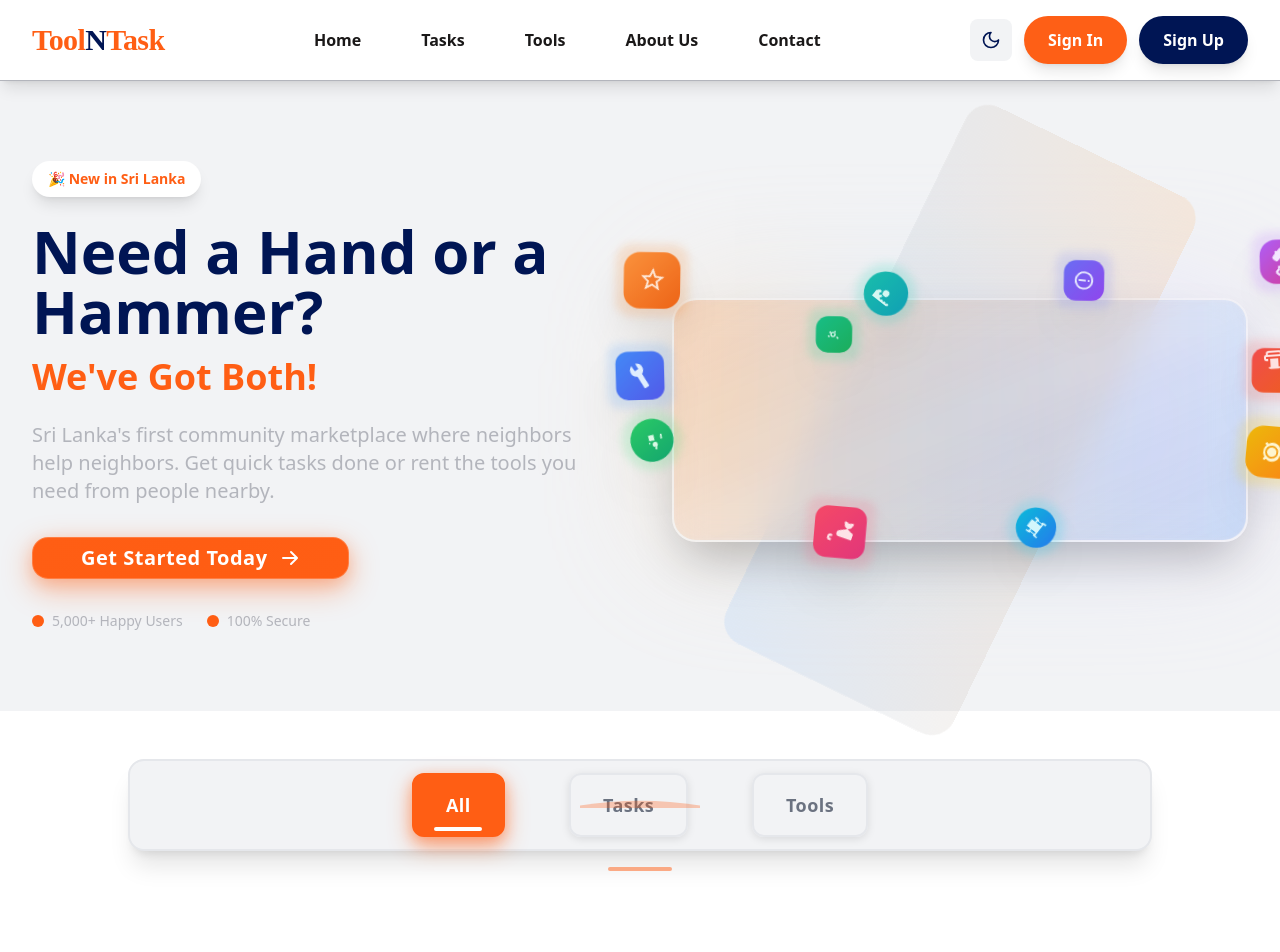
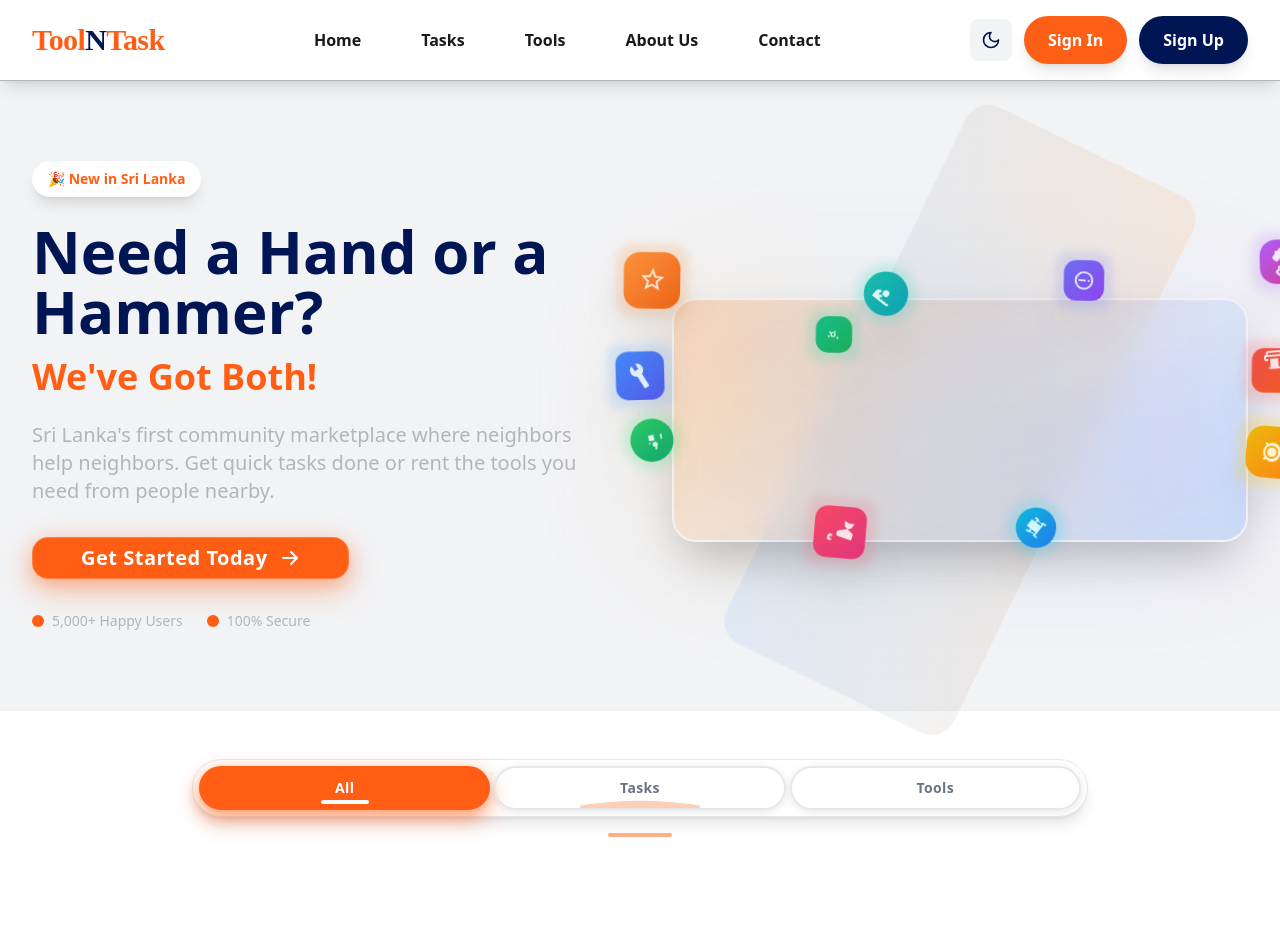
Before and after one commit to SeneshFitzroy/ToolnTask, a Next.js app: page /Home in a window 1280 px wide. Shown: the top 952 px of the page. Built offline with nearby package versions, Linux system fonts and the light colour scheme; a web font is replaced by a local one.

Commit message:
feat: Enhanced src/components/FilterButtons.tsx,  - Detailed changes: diff --git a/src/components/FilterButtons.tsx b/sr... at 01:58 PM +0530, July 03, 2025

```diff
--- a/src/components/FilterButtons.tsx
+++ b/src/components/FilterButtons.tsx
@@ -33,13 +33,13 @@ const FilterButtons: React.FC<FilterButtonsProps> = ({ onFilterChange, activeFil
   ];
 
   return (
-    <div className="w-full max-w-6xl mx-auto mb-20 filter-container">
-      {/* Professional Wide Filter Tabs */}
-      <div className="p-3 rounded-2xl shadow-xl border-2" style={{
-        backgroundColor: theme === 'dark' ? '#1A1818' : '#F2F3F5',
+    <div className="w-full max-w-5xl mx-auto mb-20 filter-container">
+      {/* Elegant Thin Wide Filter Widget */}
+      <div className="p-1.5 rounded-full shadow-lg border" style={{
+        backgroundColor: theme === 'dark' ? '#1A1818' : '#FFFFFF',
         borderColor: theme === 'dark' ? '#333333' : '#E5E7EB'
       }}>
-        <div className="flex justify-center gap-8 sm:gap-12 lg:gap-16">
+        <div className="flex justify-between gap-1">
           {filterOptions.map((option) => {
             const isActive = activeFilter === option.key;
 
@@ -48,9 +48,9 @@ const FilterButtons: React.FC<FilterButtonsProps> = ({ onFilterChange, activeFil
                 key={option.key}
                 onClick={() => onFilterChange(option.key)}
                 className={`
-                  relative px-6 sm:px-8 py-3 sm:py-4 rounded-xl
-                  text-sm sm:text-base lg:text-lg font-bold tracking-wide
-                  filter-button-glow group transition-all duration-300
+                  flex-1 relative px-4 sm:px-6 py-2 sm:py-2.5 rounded-full
+                  text-xs sm:text-sm font-semibold tracking-wide
+                  transition-all duration-300 group
                   ${isActive ? 'filter-button-active' : ''}
                 `}
                 style={{
```
